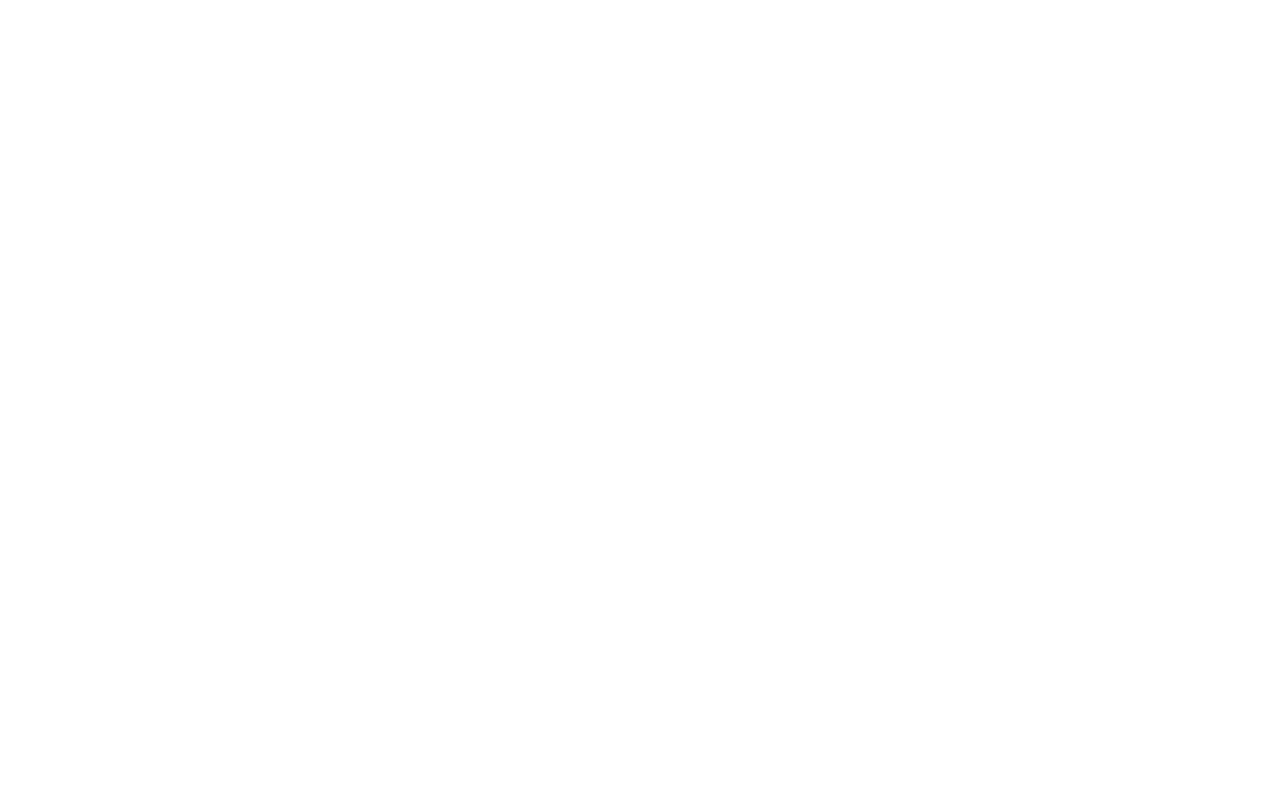
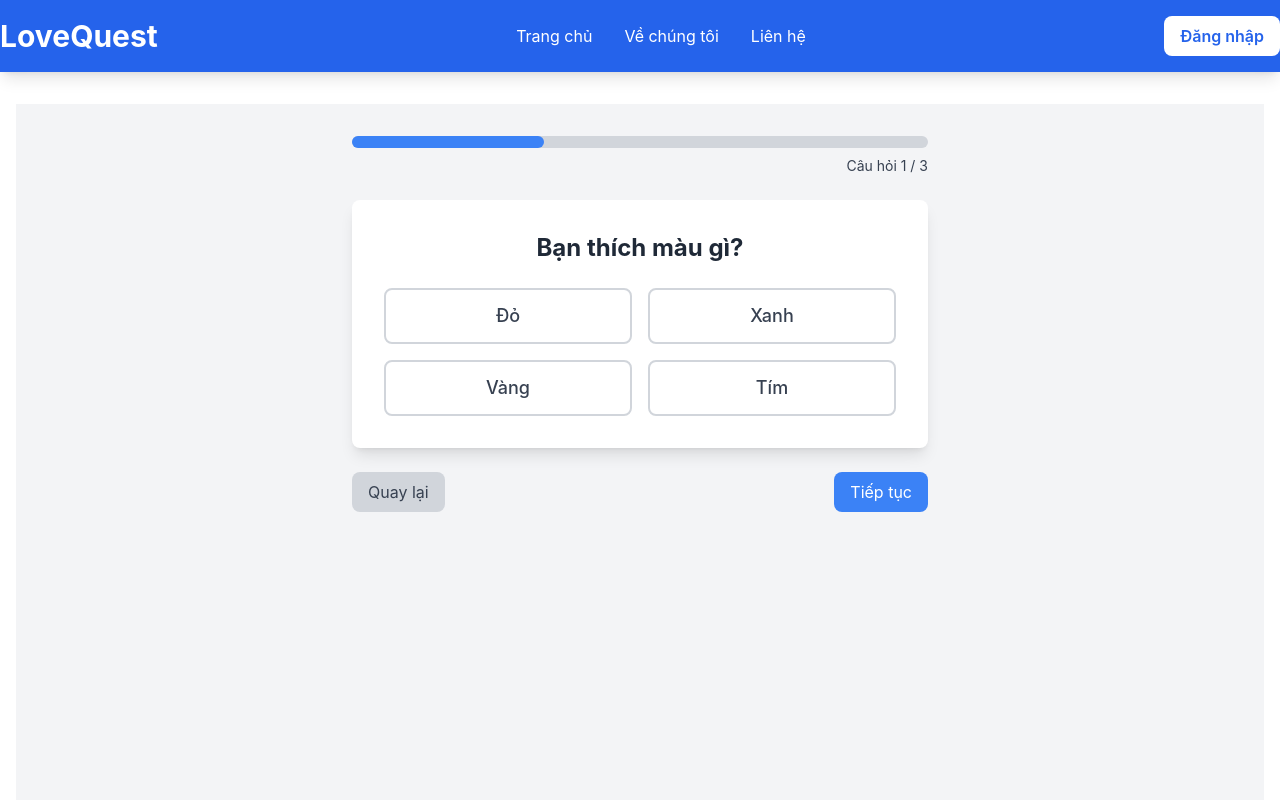
Before and after one commit to CrisJason7/LoveQuest, a React (Create React App) app: page /quiz/self in a window 1280 px wide. Before the commit this address had no page. Shown: the top 800 px of the page. Built offline with nearby package versions, Linux system fonts and the light colour scheme.

Commit message:
Question page

```diff
--- a/src/containers/CategoryContainer.tsx
+++ b/src/containers/CategoryContainer.tsx
@@ -1,9 +1,15 @@
 import React, { useState } from "react";
 import Category from "../pages/Category/Category";
+import { useLocation, useNavigate } from "react-router-dom";
 
 const CategoryContainer: React.FC = () => {
+  const location = useLocation();
+  const navigate = useNavigate();
+
   const [category, setCategory] = useState("");
   const [questionType, setQuestionType] = useState("");
+
+  const { quizType } = location.state as { quizType: string };
 
   // Các danh mục chủ đề câu hỏi
   const categories = ["Tình yêu", "Gia đình", "Công việc", "Sở thích"];
@@ -14,6 +20,16 @@
   // Xử lý xác nhận
   const handleConfirm = () => {
     alert(`Danh mục: ${category}, Loại câu hỏi: ${questionType}`);
+  };
+
+  const handleCategorySelection = (category: string) => {
+    if (quizType === "self") {
+      // TODO: Tương tác với API
+      navigate("/quiz/self", { state: { category } });
+    } else if (quizType === "partner") {
+      // TODO: Tương tác với API
+      navigate("/quiz/partner", { state: { category } });
+    }
   };
 
   return (
--- a/src/containers/HomeContainer.tsx
+++ b/src/containers/HomeContainer.tsx
@@ -1,12 +1,16 @@
-import React, { useState } from "react";
+import React from "react";
 import Home from "../pages/Home/Home"; // Import component trình bày
-// import { fetchHomeData } from '../services/api'; // Một hàm fetch dữ liệu
+import { useNavigate } from "react-router-dom";
 
 const HomeContainer: React.FC = () => {
-  const [data, setData] = useState(null);
-  const [loading, setLoading] = useState(false);
+  const navigate = useNavigate();
 
-  return <div>{loading ? <div>Loading...</div> : <Home data={data} />}</div>;
+  const handleQuizSelection = (quizType: string) => {
+    // Điều hướng đến trang category và lưu trạng thái quizType (self/partner)
+    navigate("/category", { state: { quizType } });
+  };
+
+  return <Home handleQuizSelection={handleQuizSelection} />;
 };
 
 export default HomeContainer;
--- /dev/null
+++ b/src/containers/QuestionContainer.tsx
@@ -0,0 +1,101 @@
+import React, { useState } from "react";
+import QuestionPage from "../pages/Question/Question";
+import { useNavigate } from "react-router-dom";
+
+interface Question {
+  id: number;
+  text: string;
+  options: string[];
+}
+
+interface Answer {
+  questionId: number;
+  answer: string;
+}
+
+const QuestionContainer: React.FC = () => {
+  const [questionIndex, setQuestionIndex] = useState<number>(0);
+  const [answers, setAnswers] = useState<Answer[]>([]);
+  const navigate = useNavigate();
+
+  const questions: Question[] = [
+    {
+      id: 1,
+      text: "Bạn thích màu gì?",
+      options: ["Đỏ", "Xanh", "Vàng", "Tím"]
+    },
+    {
+      id: 2,
+      text: "Bạn thích đi du lịch ở đâu?",
+      options: ["Núi", "Biển", "Thành phố", "Nông thôn"]
+    },
+    {
+      id: 3,
+      text: "Bạn thích loại nhạc gì?",
+      options: ["Pop", "Rock", "Jazz", "Cổ điển"]
+    }
+  ];
+
+  // Hàm lưu câu trả lời của người dùng
+  const handleAnswer = (selectedAnswer: string) => {
+    const currentQuestionId = questions[questionIndex].id;
+
+    setAnswers(prevAnswers => {
+      const updatedAnswers = prevAnswers.filter(
+        a => a.questionId !== currentQuestionId
+      );
+      return [
+        ...updatedAnswers,
+        { questionId: currentQuestionId, answer: selectedAnswer }
+      ];
+    });
+  };
+
+  const handleNext = () => {
+    if (questionIndex < questions.length - 1) {
+      setQuestionIndex(questionIndex + 1);
+    }
+  };
+
+  const handlePrev = () => {
+    if (questionIndex > 0) {
+      setQuestionIndex(questionIndex - 1);
+    }
+  };
+
+  // Hàm submit câu trả lời lên API
+  const handleSubmit = async () => {
+    // Gửi câu trả lời lên API
+    try {
+      const response = await fetch("https://api.example.com/submit-answers", {
+        method: "POST",
+        headers: {
+          "Content-Type": "application/json"
+        },
+        body: JSON.stringify({ answers })
+      });
+
+      if (!response.ok) {
+        throw new Error("Error submitting answers");
+      }
+
+      // Điều hướng tới trang kết quả
+      navigate("/quiz/result");
+    } catch (error) {
+      console.error("Failed to submit answers:", error);
+    }
+  };
+  return (
+    <QuestionPage
+      questionIndex={questionIndex}
+      questions={questions}
+      handleAnswer={handleAnswer}
+      handleSubmit={handleSubmit}
+      handleNext={handleNext}
+      handlePrev={handlePrev}
+      answers={answers}
+    />
+  );
+};
+
+export default QuestionContainer;
--- a/src/pages/Home/Home.tsx
+++ b/src/pages/Home/Home.tsx
@@ -1,19 +1,25 @@
 import React from "react";
 
 interface HomeProps {
-  data: any;
+  handleQuizSelection: (quizType: string) => void;
 }
 
-const Home: React.FC<HomeProps> = ({ data }) => {
+const Home: React.FC<HomeProps> = ({ handleQuizSelection }) => {
   return (
     <div className="min-h-screen flex flex-col justify-center items-center bg-gray-100">
       {/* Phần 1: Gồm 2 button lớn */}
       <div className="flex flex-col space-y-6 md:space-y-0 md:flex-row md:space-x-8">
-        <button className="bg-blue-500 hover:bg-blue-700 text-white font-bold py-4 px-8 rounded-lg shadow-lg text-xl transition-all duration-300">
+        <button
+          className="bg-blue-500 hover:bg-blue-700 text-white font-bold py-4 px-8 rounded-lg shadow-lg text-xl transition-all duration-300"
+          onClick={() => handleQuizSelection("self")}
+        >
           Tự trả lời câu hỏi
         </button>
 
-        <button className="bg-green-500 hover:bg-green-700 text-white font-bold py-4 px-8 rounded-lg shadow-lg text-xl transition-all duration-300">
+        <button
+          className="bg-green-500 hover:bg-green-700 text-white font-bold py-4 px-8 rounded-lg shadow-lg text-xl transition-all duration-300"
+          onClick={() => handleQuizSelection("partner")}
+        >
           Tạo câu hỏi cho người khác
         </button>
       </div>
--- /dev/null
+++ b/src/pages/Question/Question.tsx
@@ -0,0 +1,105 @@
+// src/pages/QuestionPage.tsx
+import React from "react";
+
+interface QuestionPageProps {
+  questionIndex: number;
+  questions: {
+    id: number;
+    text: string;
+    options: string[];
+  }[];
+  handleAnswer: (answer: string) => void;
+  handleNext: () => void;
+  handlePrev: () => void;
+  handleSubmit: () => void;
+  answers: { questionId: number; answer: string }[];
+}
+
+const QuestionPage: React.FC<QuestionPageProps> = ({
+  questionIndex,
+  questions,
+  handleAnswer,
+  handleNext,
+  handlePrev,
+  handleSubmit,
+  answers
+}) => {
+  const currentQuestion = questions[questionIndex];
+  const selectedAnswer = answers.find(
+    a => a.questionId === currentQuestion.id
+  )?.answer;
+
+  const progressPercentage = ((questionIndex + 1) / questions.length) * 100;
+
+  return (
+    <div className="min-h-screen bg-gray-100 flex flex-col items-center p-4">
+      {/* Progress Bar */}
+      <div className="w-full max-w-xl mt-4">
+        <div className="w-full bg-gray-300 rounded-full h-3">
+          <div
+            className="bg-blue-500 h-3 rounded-full"
+            style={{ width: `${progressPercentage}%` }}
+          ></div>
+        </div>
+        <p className="text-right text-sm text-gray-700 mt-2">
+          Câu hỏi {questionIndex + 1} / {questions.length}
+        </p>
+      </div>
+
+      {/* Question Section */}
+      <div className="w-full max-w-xl bg-white shadow-lg rounded-lg mt-6 p-8">
+        <h2 className="text-2xl font-bold text-gray-800 mb-6 text-center">
+          {currentQuestion.text}
+        </h2>
+        <div className="grid grid-cols-2 gap-4">
+          {currentQuestion.options.map((option, index) => (
+            <button
+              key={index}
+              className={`py-3 px-4 rounded-lg text-lg font-medium border-2
+                ${
+                  selectedAnswer === option
+                    ? "border-blue-600 bg-blue-100 text-blue-600"
+                    : "border-gray-300 text-gray-700 hover:bg-gray-200"
+                }`}
+              onClick={() => handleAnswer(option)}
+            >
+              {option}
+            </button>
+          ))}
+        </div>
+      </div>
+
+      {/* Navigation Buttons */}
+      <div className="flex justify-between mt-6 w-full max-w-xl">
+        <button
+          onClick={handlePrev}
+          className="py-2 px-4 bg-gray-300 text-gray-700 rounded-lg hover:bg-gray-400"
+          disabled={questionIndex === 0}
+        >
+          Quay lại
+        </button>
+        <button
+          onClick={handleNext}
+          className="py-2 px-4 bg-blue-500 text-white rounded-lg hover:bg-blue-600"
+          disabled={questionIndex === questions.length - 1}
+        >
+          Tiếp tục
+        </button>
+      </div>
+
+      {/* Submit Button */}
+      {questionIndex === questions.length - 1 && (
+        <div className="w-full max-w-xl mt-6">
+          <button
+            onClick={handleSubmit}
+            className="w-full py-3 bg-green-500 text-white rounded-lg hover:bg-green-600 text-lg font-semibold"
+          >
+            Submit
+          </button>
+        </div>
+      )}
+    </div>
+  );
+};
+
+export default QuestionPage;
--- a/src/routes/AppRoutes.tsx
+++ b/src/routes/AppRoutes.tsx
@@ -3,6 +3,7 @@
 import HomeContainer from "../containers/HomeContainer";
 import MainLayout from "../layouts/MainLayout";
 import CategoryContainer from "../containers/CategoryContainer";
+import QuestionContainer from "../containers/QuestionContainer";
 
 const AppRoutes: React.FC = () => {
   return (
@@ -11,6 +12,11 @@
         <Route element={<MainLayout />}>
           <Route path="/" element={<HomeContainer />} />
           <Route path="/category" element={<CategoryContainer />} />
+          {/* Quiz dành cho chính mình */}
+          <Route path="/quiz/self" element={<QuestionContainer />} />
+
+          {/* Quiz dành cho người khác */}
+          <Route path="/quiz/partner" element={<QuestionContainer />} />
         </Route>
       </Routes>
     </Router>
```
